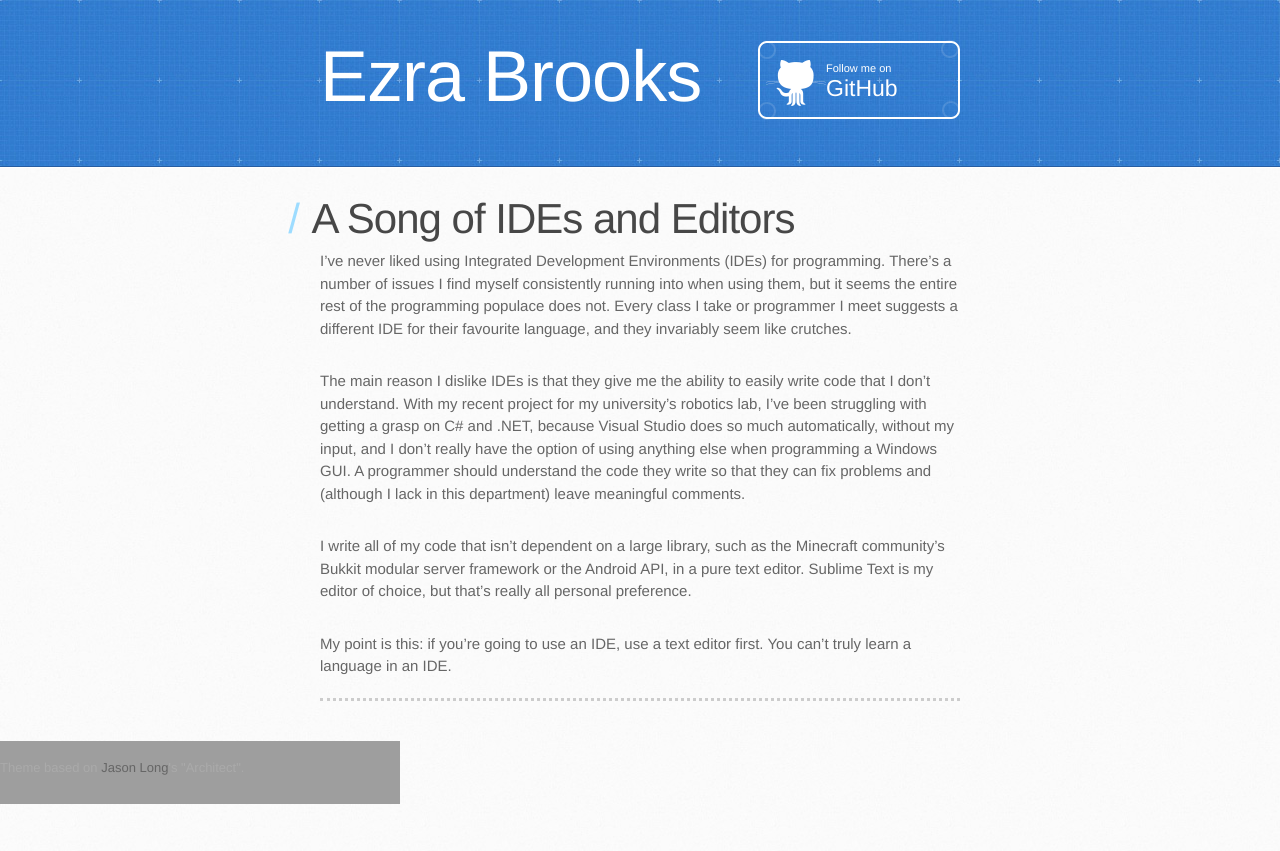
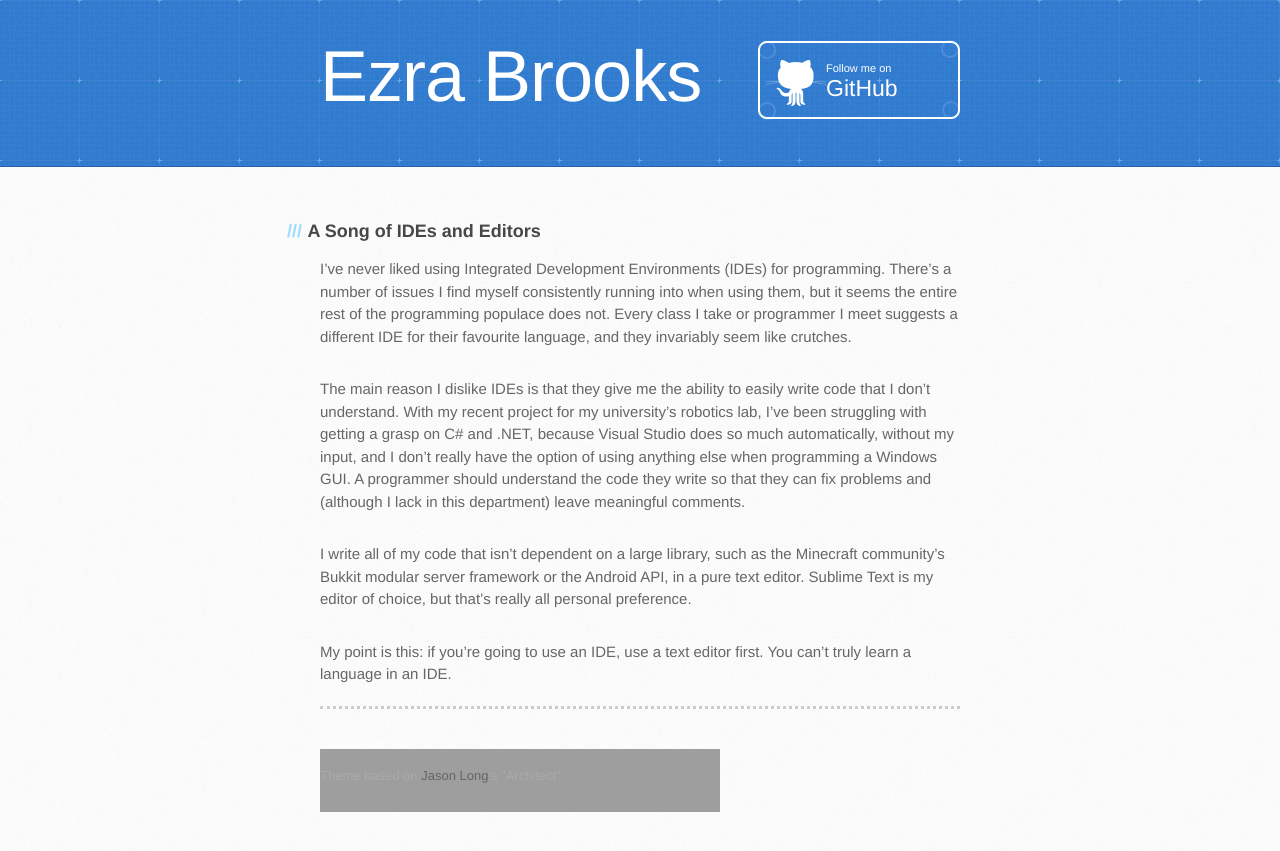
Before and after one commit to EzraBrooks/EzraBrooks.github.io, a Jekyll site: the page built from _posts/2015-01-31-OnIDEs.md, in a window 1280 px wide. Shown: the top 851 px of the page. Built offline with Jekyll 4.4.1, drawn with Linux system fonts in a browser that asks for light colours.

Commit message:
fix post layout

```diff
--- a/_layouts/post.html
+++ b/_layouts/post.html
@@ -3,6 +3,6 @@ layout: default
 ---
 
 <article class="post">
-    <h1>{{ page.title }}</h1>
+    <h3>{{ page.title }}</h3>
     <div class="post-content">{{ content }}</div>
-</div>
+</article>
```
